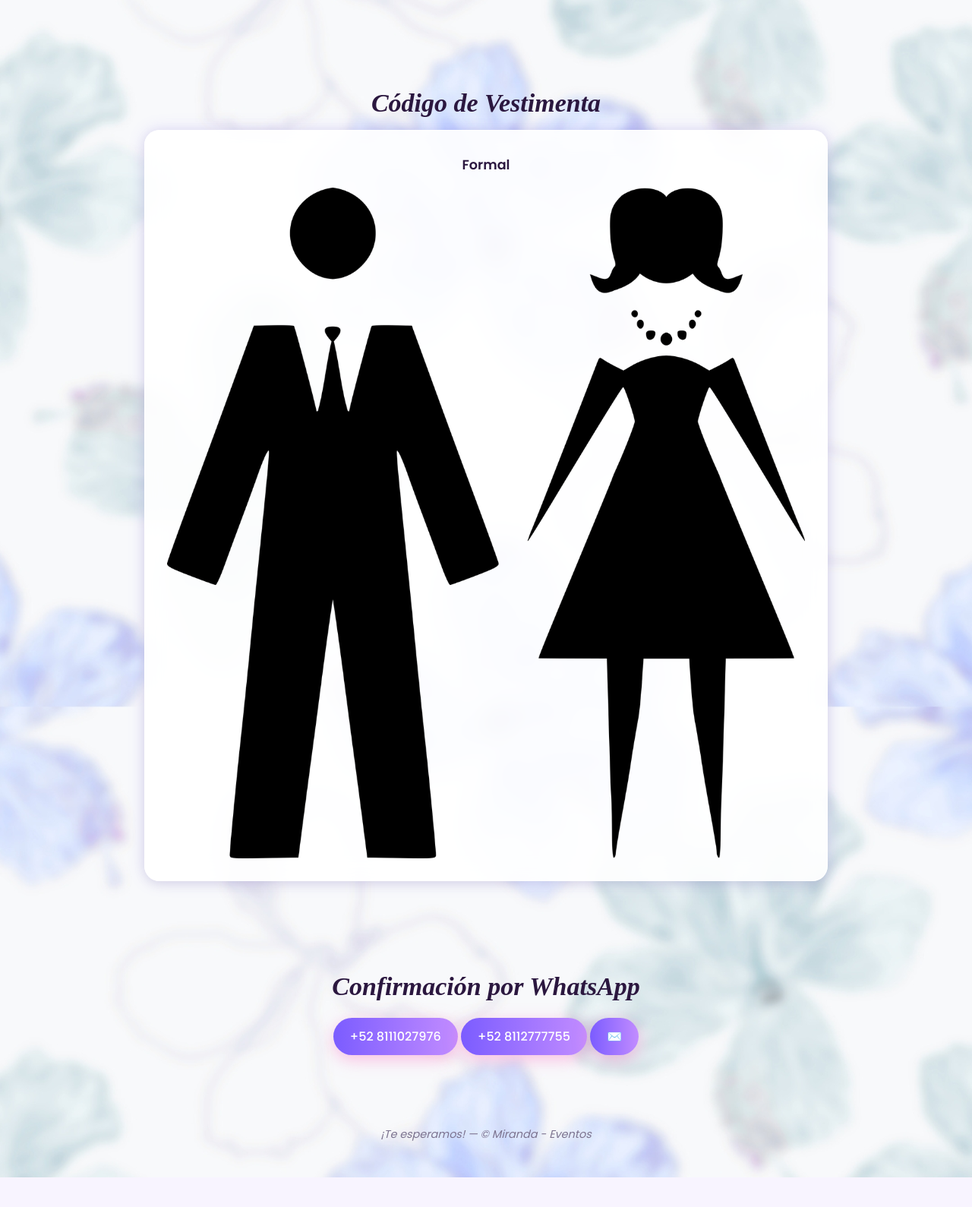
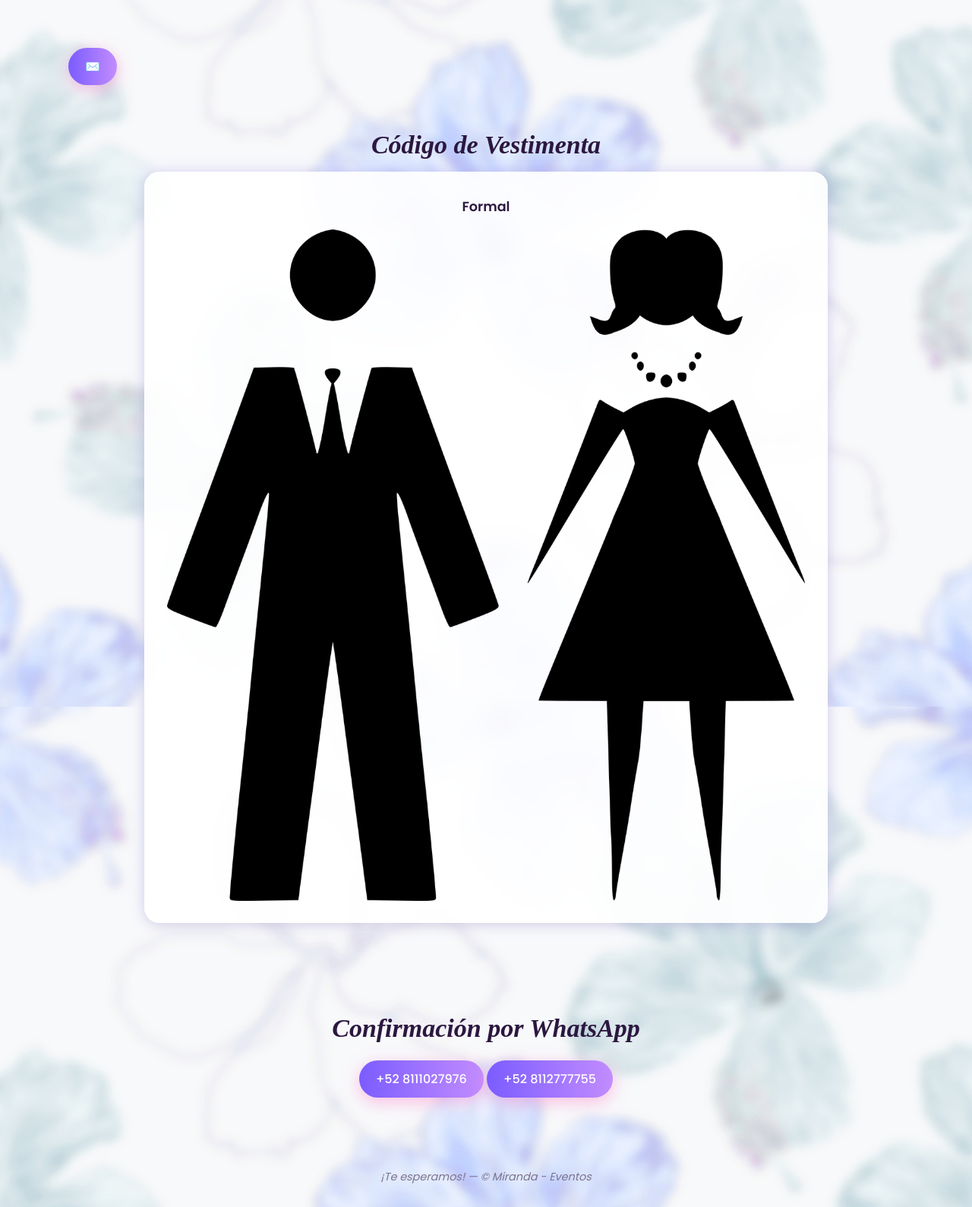
Before and after one commit to Arelylovescamaron30/aeldstudio, a plain HTML site: page XV-YELENA/index.html in a window 1280 px wide. Shown: the part 4941-6530 px from the top of the page at 76% size. Before the commit the page ends 6491 px from the top, so only its background shows below. Drawn offline with Linux system fonts and the light colour scheme; a web font is replaced by a local one.

Commit message:
Update index.html

```diff
--- a/XV-YELENA/index.html
+++ b/XV-YELENA/index.html
@@ -557,6 +557,7 @@
       </div>
     </div>
   </section>
+  <a class="btn main" font-size=5> ✉️ </a>
 
   <!-- VESTIMENTA -->
   <section>
@@ -577,7 +578,7 @@
       <div class="reveal delay-1">
          <a class="btn main" href="https://wa.me/528111027976?text=Hola%20Yelena%2C%20confirmo%20mi%20asistencia" target="_blank">+52 8111027976</a>
         <a class="btn main" href="https://wa.me/528112777755?text=Hola%20Yelena%2C%20confirmo%20mi%20asistencia" target="_blank">+52 8112777755</a>
-        <a class="btn main"> ✉️ </a>
+
       </div>
 
   </section>
```
